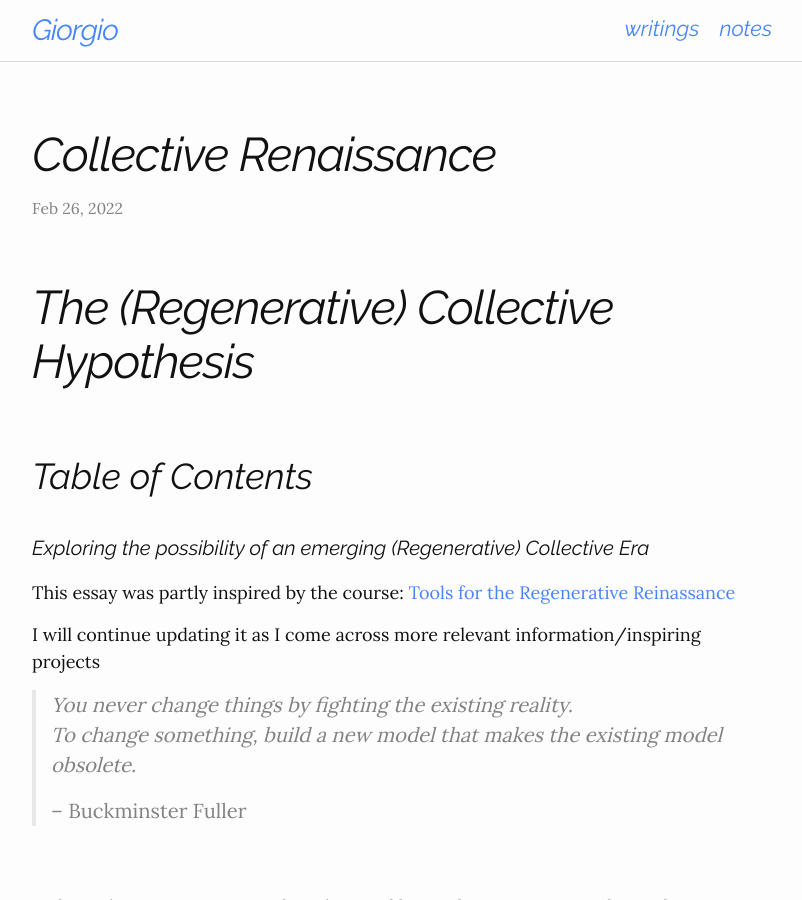
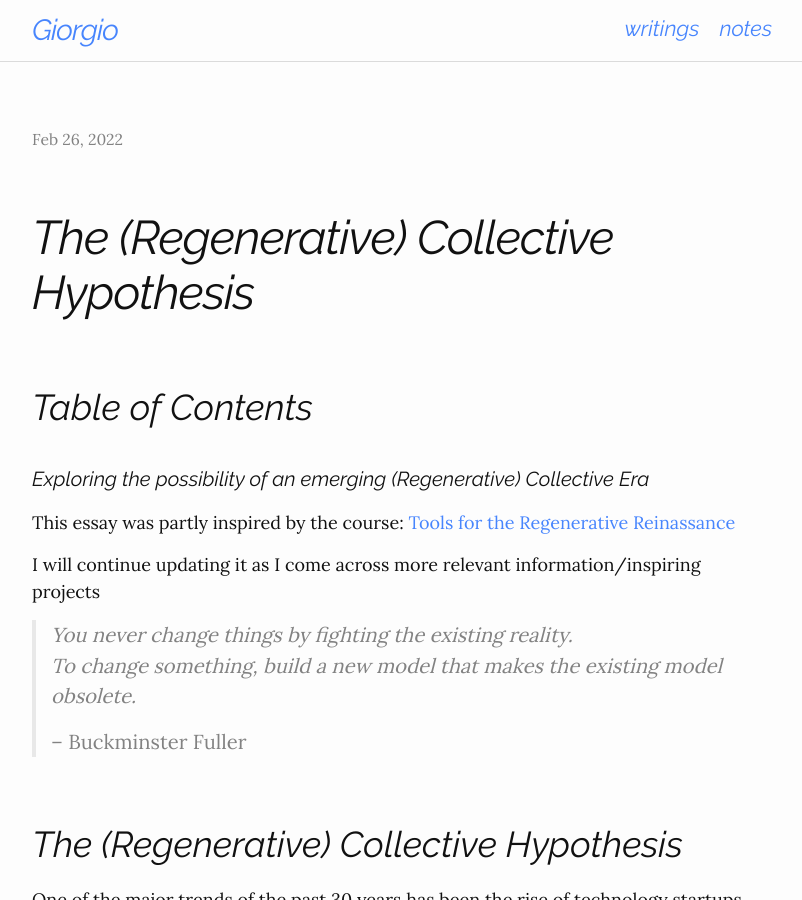
Before and after one commit to giorgiop94/giorgio-blog, a Jekyll site: the page built from _blog/writings/collective-renaissance.md, in a window 1280 px wide and 900 px high. Shown: the whole window, without its empty margins (238-1040 px from the left). Built offline with Jekyll 4.4.1, drawn with Linux system fonts in a browser that asks for light colours.

Commit message:
remove title from posts

```diff
--- a/_layouts/post.html
+++ b/_layouts/post.html
@@ -4,7 +4,6 @@
 <article class="post h-entry" itemscope itemtype="http://schema.org/BlogPosting">
 
   <header class="post-header">
-    <h1 class="post-title p-name" itemprop="name headline">{{ page.title | escape }}</h1>
     <p class="post-meta">
       {%- assign date_format = site.minima.date_format | default: "%b %-d, %Y" -%}
       <time class="dt-published" datetime="{{ page.date | date_to_xmlschema }}" itemprop="datePublished">
```
